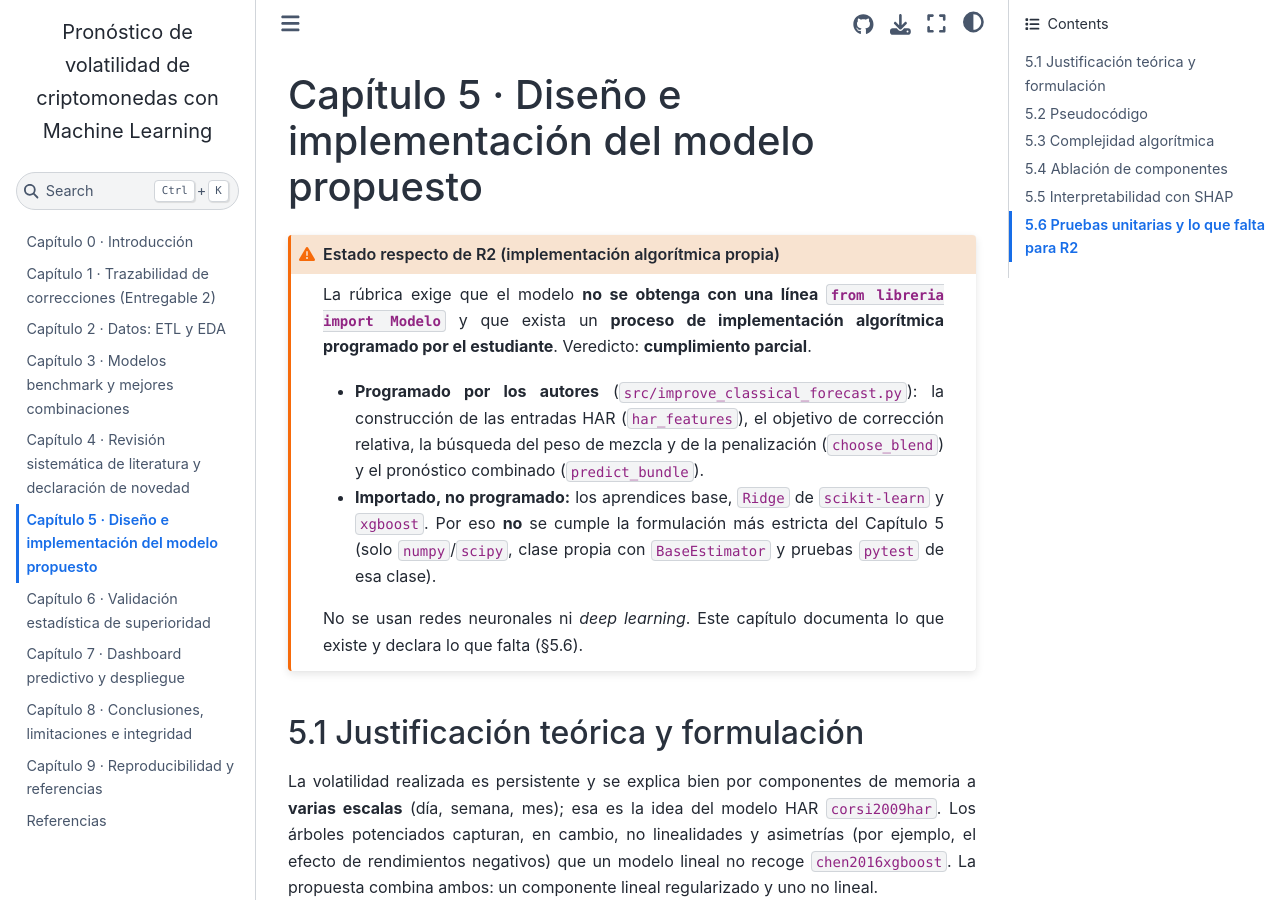
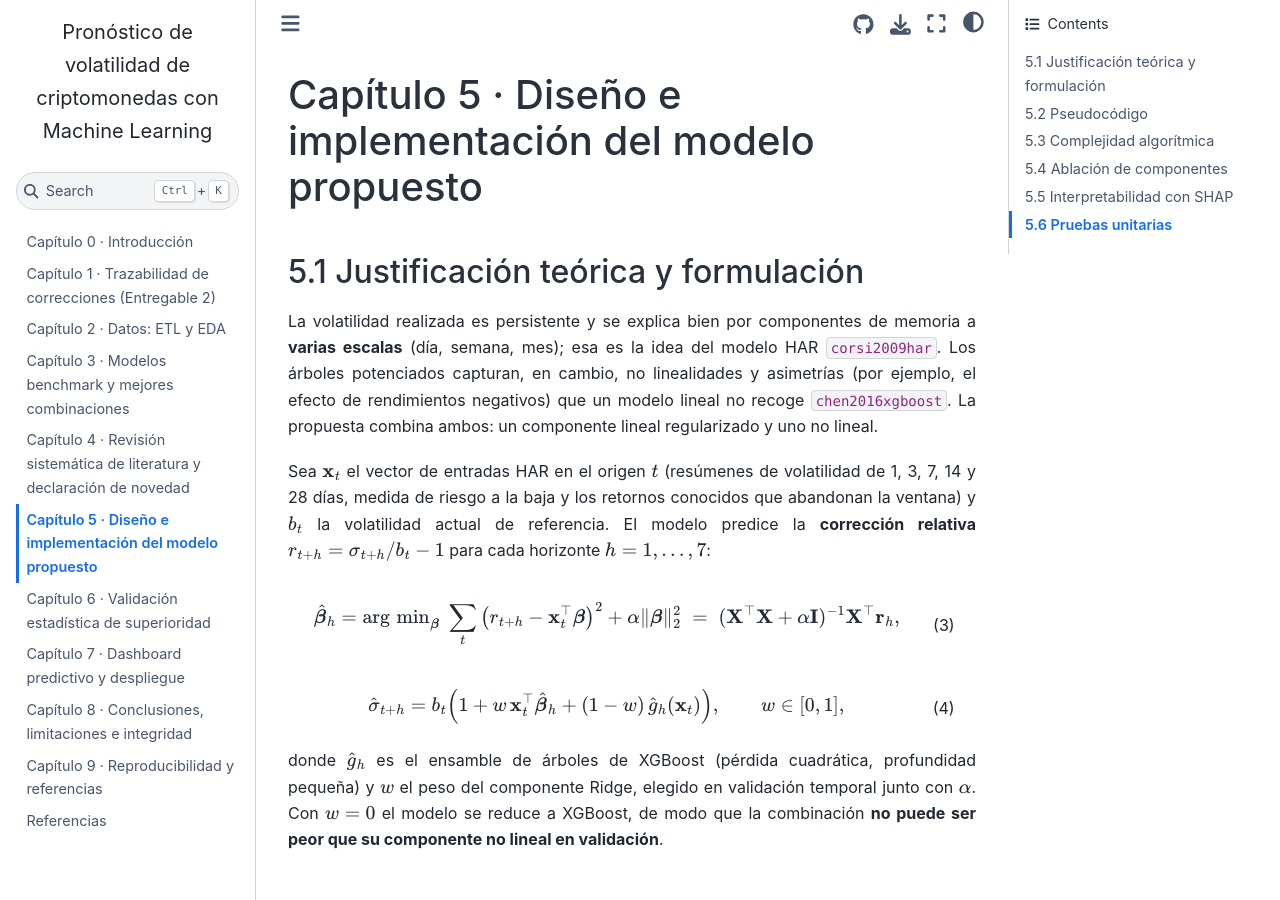
Before and after one commit to Bernal023/MachineLearning_202630, a Jupyter Book: the page built from book/cap05_modelo_original.md, in a window 1280 px wide and 900 px high. Built offline with Jupyter Book 1.0.4 settings and Sphinx 7.4.7 and the Sphinx Book theme 1.1.4, drawn with Linux system fonts in a browser that asks for light colours; cross-references to code outside the pages are shown as plain code; some of the changed text lies outside the part shown.

Commit message:
Add files via upload

````diff
--- a/book/cap05_modelo_original.md
+++ b/book/cap05_modelo_original.md
@@ -1,17 +1,4 @@
 # Capítulo 5 · Diseño e implementación del modelo propuesto
-
-```{admonition} Estado respecto de R2 (implementación algorítmica propia)
-:class: warning
-La rúbrica exige que el modelo **no se obtenga con una línea `from libreria import Modelo`** y que exista un **proceso de implementación
-algorítmica programado por el estudiante**. Veredicto: **cumplimiento parcial**.
-
-- **Programado por los autores** (`src/improve_classical_forecast.py`): la construcción de las entradas HAR (`har_features`), el objetivo
-  de corrección relativa, la búsqueda del peso de mezcla y de la penalización (`choose_blend`) y el pronóstico combinado (`predict_bundle`).
-- **Importado, no programado:** los aprendices base, `Ridge` de `scikit-learn` y `xgboost`. Por eso **no** se cumple la formulación más estricta del
-  Capítulo 5 (solo `numpy`/`scipy`, clase propia con `BaseEstimator` y pruebas `pytest` de esa clase).
-
-No se usan redes neuronales ni *deep learning*. Este capítulo documenta lo que existe y declara lo que falta (§5.6).
-```
 
 ```{code-cell} ipython3
 :tags: [remove-cell]
@@ -181,13 +168,8 @@ que explica por qué las ganancias sobre ella son sustanciales pero las diferenc
 LIME {cite}`ribeiro2016lime` se calculó para un caso representativo (BTC, ventana 21, horizonte 1) en el informe de explicabilidad
 del repositorio.
 
-## 5.6 Pruebas unitarias y lo que falta para R2
+## 5.6 Pruebas unitarias
 
 El repositorio incluye 28 archivos de pruebas (`tests/`, `unittest`) con 116 funciones de prueba que verifican fronteras
 temporales, cálculos de métricas, DM, calendario, rutas del dashboard y consistencia de resultados, y la revisión final ejecutó 71
-pruebas sin fallos ({doc}`cap01_trazabilidad`). **No existen** pruebas de aprendizaje sobre datos sintéticos, de consistencia ante
-semillas, de entradas inválidas ni de `sklearn.base.clone` para una clase propia, porque esa clase no existe.
-
-Para cerrar R2 se requeriría: (i) una clase `BaseEstimator`/`RegressorMixin` en `numpy`/`scipy` (por ejemplo,
-Ridge en forma cerrada + *boosting* propio), (ii) su comparación pareada bajo las mismas particiones, y (iii) la revisión de
-novedad del Capítulo 4. Eso no existe hoy en el repositorio; por eso R2 se declara solo como **parcial**.
+pruebas sin fallos ({doc}`cap01_trazabilidad`).
````
